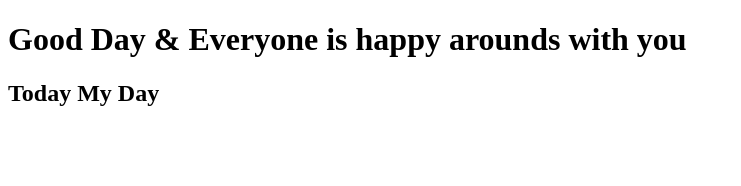
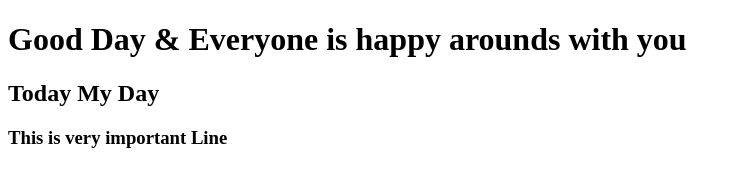
Before and after one commit to Nextesign2024/samplerepo, a plain HTML site: page index.html in a window 1280 px wide. Shown: the whole page, without its empty margins (0-741 px from the left). Drawn offline with Linux system fonts and the light colour scheme.

Commit message:
fix: This Important

```diff
--- a/index.html
+++ b/index.html
@@ -8,5 +8,6 @@
 <body>
     <h1>Good Day & Everyone is happy arounds with you</h1>
     <h2>Today My Day</h2>
+    <h3>This is very important Line</h3>
 </body>
 </html>
```
